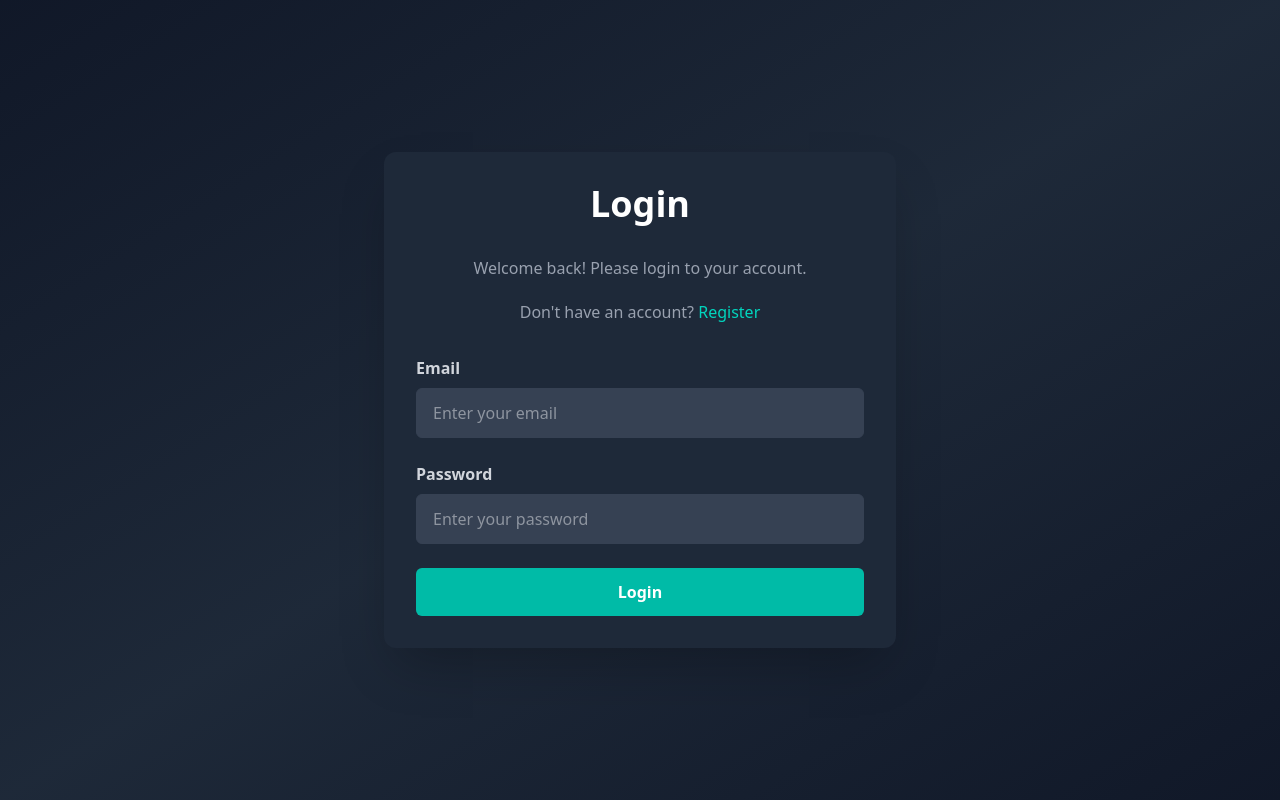
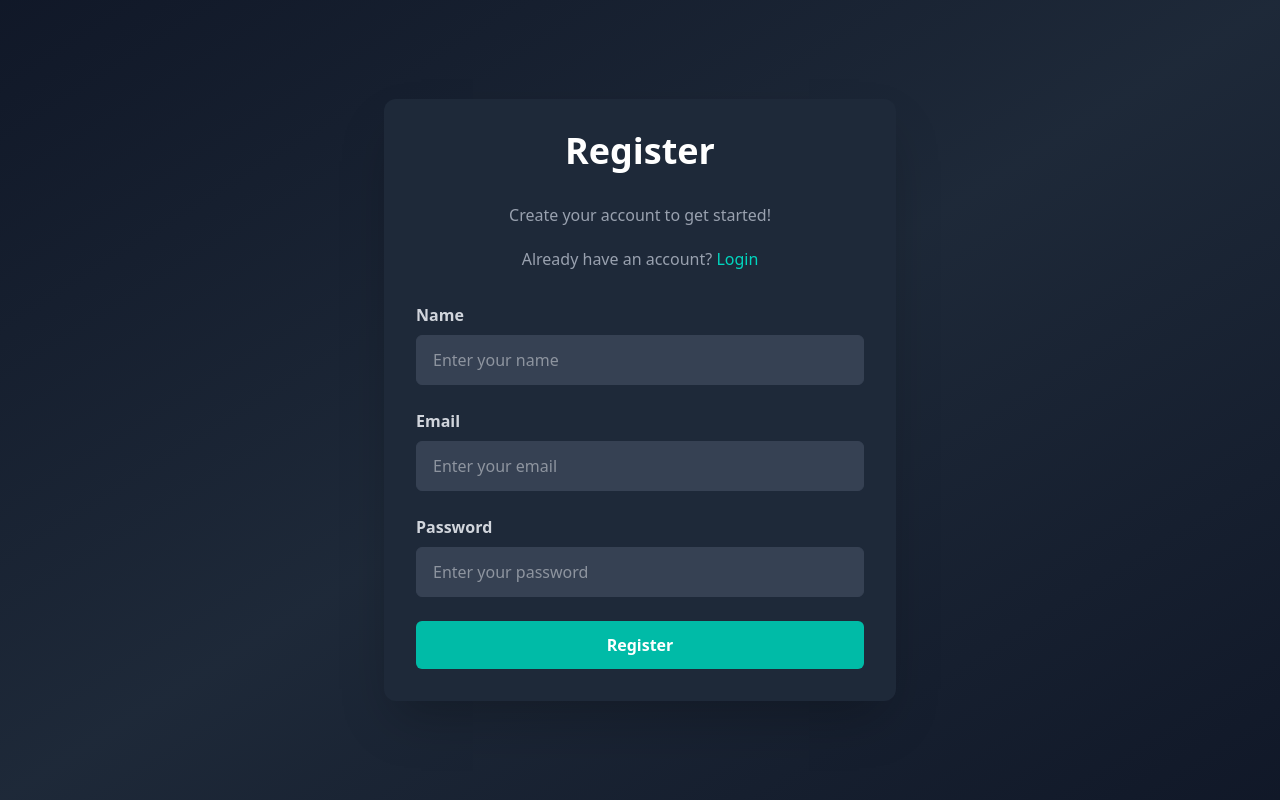
Before and after one commit to AbdullahAlAlif/Project-Management-System, a React (Vite) app in the folder my-react-app/: page /register in a window 1280 px wide. Built offline with nearby package versions, Linux system fonts and the light colour scheme.

Commit message:
Added employee Registration and React Router

```diff
--- a/my-react-app/package.json
+++ b/my-react-app/package.json
@@ -13,6 +13,7 @@
     "@tailwindcss/vite": "^4.1.4",
     "react": "^19.0.0",
     "react-dom": "^19.0.0",
+    "react-router-dom": "^7.6.2",
     "tailwind-scrollbar": "^4.0.2"
   },
   "devDependencies": {
--- a/my-react-app/src/App.jsx
+++ b/my-react-app/src/App.jsx
@@ -3,37 +3,29 @@ import Login from "./pages/Auth/Login"
 import EmployeeDashboard from './pages/Dashboard/EmployeeDashboard'
 import AdminDashboard from './pages/Dashboard/AdminDashboard'
 import { AuthContext } from './context/AuthProvider'
-
-
-
+import { BrowserRouter, Routes, Route, Navigate } from 'react-router-dom'
+import Register from './pages/Auth/Register'
 
 function App() {
   const [user, setUser] = useState(null); // State to track user type
-const authData = useContext(AuthContext) // Get the auth data from context
-const [LoggedInUserData, setLoggedInUserData] = useState(null)
-
+  const authData = useContext(AuthContext); // Get the auth data from context
+  const [LoggedInUserData, setLoggedInUserData] = useState(null);
 
   const handleLogin = (email, password) => {
-
     if (authData && authData.admin.email === email && authData.admin.password === password) {
       setUser("admin");
       localStorage.setItem("loggedInUser", JSON.stringify({ role: "admin" })); // Store logged-in user in localStorage
-
     } else if (authData) {
-    const employee = authData.employees.find(emp => emp.email === email && emp.password == password)
+      const employee = authData.employees.find(emp => emp.email === email && emp.password == password);
       if (employee) {
         setUser("employee");
-      //setLoggedInUserData(employee);
-      localStorage.setItem("loggedInUser", JSON.stringify({ role: "employee" , data : employee})); // Fixed incorrect role value
+        localStorage.setItem("loggedInUser", JSON.stringify({ role: "employee", data: employee })); // Fixed incorrect role value
         setLoggedInUserData(employee);
       }
-
-
     } else {
       alert("Invalid credentials");
     }
   };
-
 
   // Update LoggedInUserData when authData changes => for tracking employee dashboard changes
   useEffect(() => {
@@ -54,15 +46,14 @@ useEffect(() => {
     }
   }, [authData]); // This will run whenever authData changes
 
-
-//Check if user is logged in after authentication or authData changes
+  // Check if user is logged in after authentication or authData changes
   useEffect(() => {
     if (authData) {
       const loggedInUser = localStorage.getItem("loggedInUser");
       if (loggedInUser) {
         const parsedUser = JSON.parse(loggedInUser); // Parse the stored user object
         setUser(parsedUser.role); // Set the user state based on local storage
-      setLoggedInUserData(parsedUser.data || null); //  Set the user data from localStorage
+        setLoggedInUserData(parsedUser.data || null); // Set the user data from localStorage
       } else {
         setUser(null); // No user logged in
         setLoggedInUserData(null); // Clear LoggedInUserData when no user is logged in
@@ -70,18 +61,29 @@ useEffect(() => {
     }
   }, [authData, user]); // Run this effect when authData or user changes
 
-
   return (
+    <BrowserRouter>
+      <Routes>
+        {!user ? (
           <>
-
-     {!user && <Login handleLogin={handleLogin} />}
-    {user === 'employee' && LoggedInUserData ? ( // Only render EmployeeDashboard when LoggedInUserData is not null.
-      <EmployeeDashboard changeUser ={setUser} data={LoggedInUserData} />
+            <Route path="/login" element={<Login handleLogin={handleLogin} />} />
+            <Route path="/register" element={<Register />} />
+            <Route path="*" element={<Navigate to="/login" replace />} />
+          </>
+        ) : user === 'employee' && LoggedInUserData ? (
+          <>
+            <Route path="/employee" element={<EmployeeDashboard changeUser={setUser} data={LoggedInUserData} />} />
+            <Route path="*" element={<Navigate to="/employee" replace />} />
+          </>
+        ) : user === 'admin' ? (
+          <>
+            <Route path="/admin" element={<AdminDashboard changeUser={setUser} />} />
+            <Route path="*" element={<Navigate to="/admin" replace />} />
+          </>
         ) : null}
-    {user === 'admin' && <AdminDashboard changeUser ={setUser}  />}
-    </>
+      </Routes>
+    </BrowserRouter>
   );
 }
 
-
 export default App
--- /dev/null
+++ b/my-react-app/src/pages/Auth/Register.jsx
@@ -0,0 +1,107 @@
+import React, { useState } from 'react';
+
+const Register = () => {
+    const [formData, setFormData] = useState({
+        name: '',
+        email: '',
+        password: '',
+        tasks: []
+    });
+
+    const handleChange = (e) => {
+        const { name, value } = e.target;
+        setFormData({ ...formData, [name]: value });
+    };
+
+    const handleSubmit = (e) => {
+        e.preventDefault();
+        const employeeData = JSON.parse(localStorage.getItem('employee')) || [];
+        const newEmployee = {
+            id: employeeData.length > 0 ? employeeData[employeeData.length - 1].id + 1 : 1,
+            name: formData.name,
+            email: formData.email,
+            password: formData.password,
+            taskCount: {
+                active: 0,
+                newTask: 0,
+                completed: 0,
+                failed: 0
+            },
+            tasks: []
+        };
+        employeeData.push(newEmployee);
+        localStorage.setItem('employee', JSON.stringify(employeeData));
+        alert(`You have been registered with the ID: ${newEmployee.id}`);
+
+        setFormData({
+            name: '',
+            email: '',
+            password: '',
+            tasks: []
+        });
+    };
+
+    return (
+        <div className="flex items-center justify-center min-h-screen bg-gradient-to-br from-gray-900 via-gray-800 to-gray-900 px-10 py-12">
+            <div className="bg-gray-800 shadow-2xl rounded-xl p-8 w-full max-w-lg">
+                <h1 className="text-4xl font-extrabold text-center mb-8 text-white">Register</h1>
+                <p className="text-center mb-5 text-gray-400">Create your account to get started!</p>
+                <p className="text-center mb-8 text-gray-400">
+                    Already have an account?{' '}
+                    <a href="/login" className="text-teal-400 hover:text-teal-300 hover:underline transition-all duration-300">
+                        Login
+                    </a>
+                </p>
+                <form className="flex flex-col gap-6" onSubmit={handleSubmit}>
+                    <div>
+                        <label htmlFor="name" className="block text-gray-300 font-semibold mb-2">Name</label>
+                        <input
+                            value={formData.name}
+                            onChange={handleChange}
+                            required
+                            id="name"
+                            name="name"
+                            type="text"
+                            placeholder="Enter your name"
+                            className="w-full border border-gray-700 rounded-md py-3 px-4 bg-gray-700 text-gray-200 focus:ring-2 focus:ring-teal-400 focus:outline-none transition-all duration-300"
+                        />
+                    </div>
+                    <div>
+                        <label htmlFor="email" className="block text-gray-300 font-semibold mb-2">Email</label>
+                        <input
+                            value={formData.email}
+                            onChange={handleChange}
+                            required
+                            id="email"
+                            name="email"
+                            type="email"
+                            placeholder="Enter your email"
+                            className="w-full border border-gray-700 rounded-md py-3 px-4 bg-gray-700 text-gray-200 focus:ring-2 focus:ring-teal-400 focus:outline-none transition-all duration-300"
+                        />
+                    </div>
+                    <div>
+                        <label htmlFor="password" className="block text-gray-300 font-semibold mb-2">Password</label>
+                        <input
+                            value={formData.password}
+                            onChange={handleChange}
+                            required
+                            id="password"
+                            name="password"
+                            type="password"
+                            placeholder="Enter your password"
+                            className="w-full border border-gray-700 rounded-md py-3 px-4 bg-gray-700 text-gray-200 focus:ring-2 focus:ring-teal-400 focus:outline-none transition-all duration-300"
+                        />
+                    </div>
+                    <button
+                        type="submit"
+                        className="w-full bg-teal-500 text-white rounded-md py-3 font-semibold hover:bg-teal-600 focus:ring-2 focus:ring-teal-400 focus:outline-none transition-all duration-300"
+                    >
+                        Register
+                    </button>
+                </form>
+            </div>
+        </div>
+    );
+};
+
+export default Register;
--- a/my-react-app/src/pages/Dashboard/AdminDashboard.jsx
+++ b/my-react-app/src/pages/Dashboard/AdminDashboard.jsx
@@ -3,7 +3,7 @@ import Header from '../../components/Layouts/Header'
 import CreateTask from '../../components/AdminComponents/CreateTask';
 import EmployeeTaskPanel from '../../components/AdminComponents/EmployeeTaskPanel';
 import EmployeeList from '../../components/AdminComponents/EmployeeList';
-import Footer from '../../components/Layouts/Footer';
+import Footer from '../../components/Layouts/Footer'
 
 const AdminDashboard = ({changeUser}) => {
   return (
--- a/my-react-app/src/pages/Dashboard/EmployeeDashboard.jsx
+++ b/my-react-app/src/pages/Dashboard/EmployeeDashboard.jsx
@@ -2,7 +2,7 @@ import React from 'react'
 import Header from '../../components/Layouts/Header'
 import TaskStatusTracker from '../../components/AdminComponents/TaskStatusTracker'
 import TaskList from '../../components/EmployeeComponents/TaskList'
-import { Footer } from '../../components/Layouts/Footer'
+import Footer from '../../components/Layouts/Footer'
 
 function EmployeeDashboard({data, changeUser}) {
   return (
--- a/my-react-app/src/styles/EmployeeTaskPanel.css
+++ b/my-react-app/src/styles/EmployeeTaskPanel.css
@@ -1,6 +1,6 @@
 
 .employee-list-container {
-  height: 100%;
+  height: 84.9%;
   display: flex;
   flex-direction: column;
 }
```
Also changed, not shown: 1 other file (tests, documents, lock files or other folders). Lines whose indentation alone changed are shown as unchanged.
